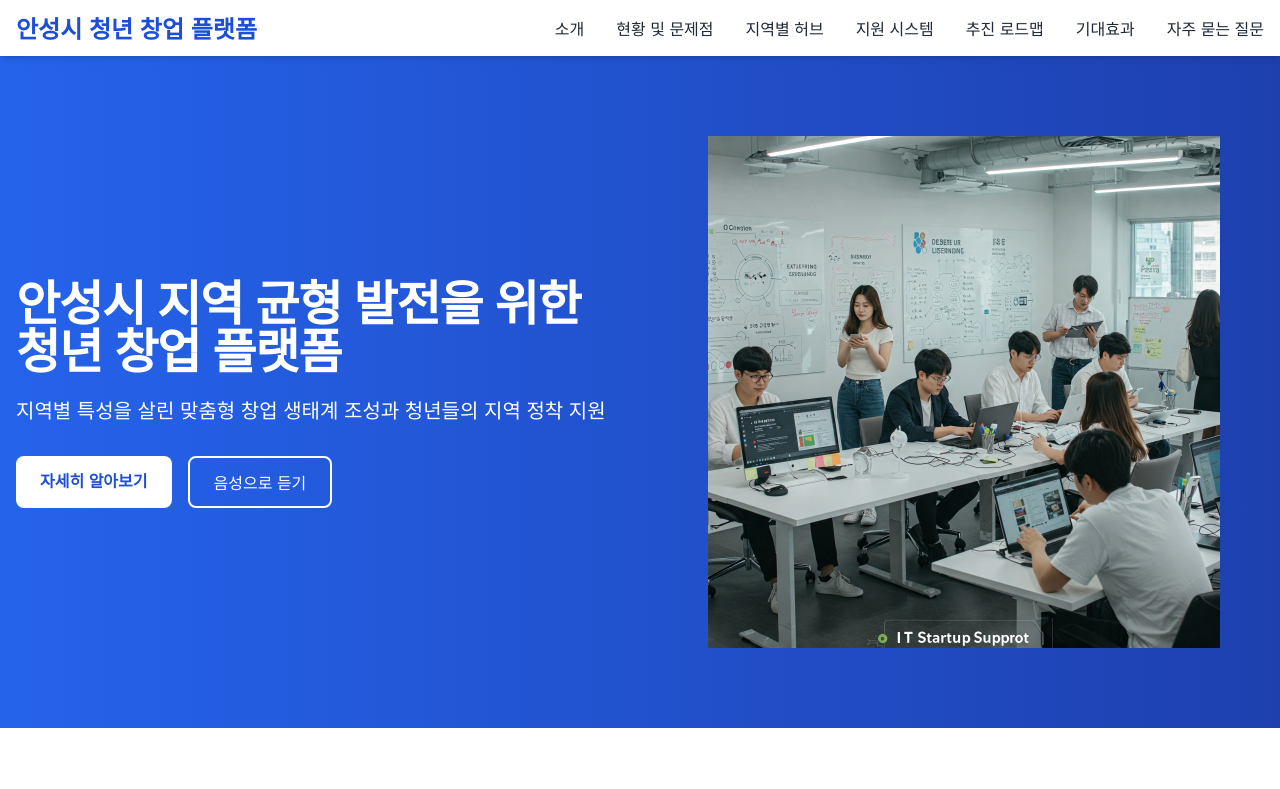
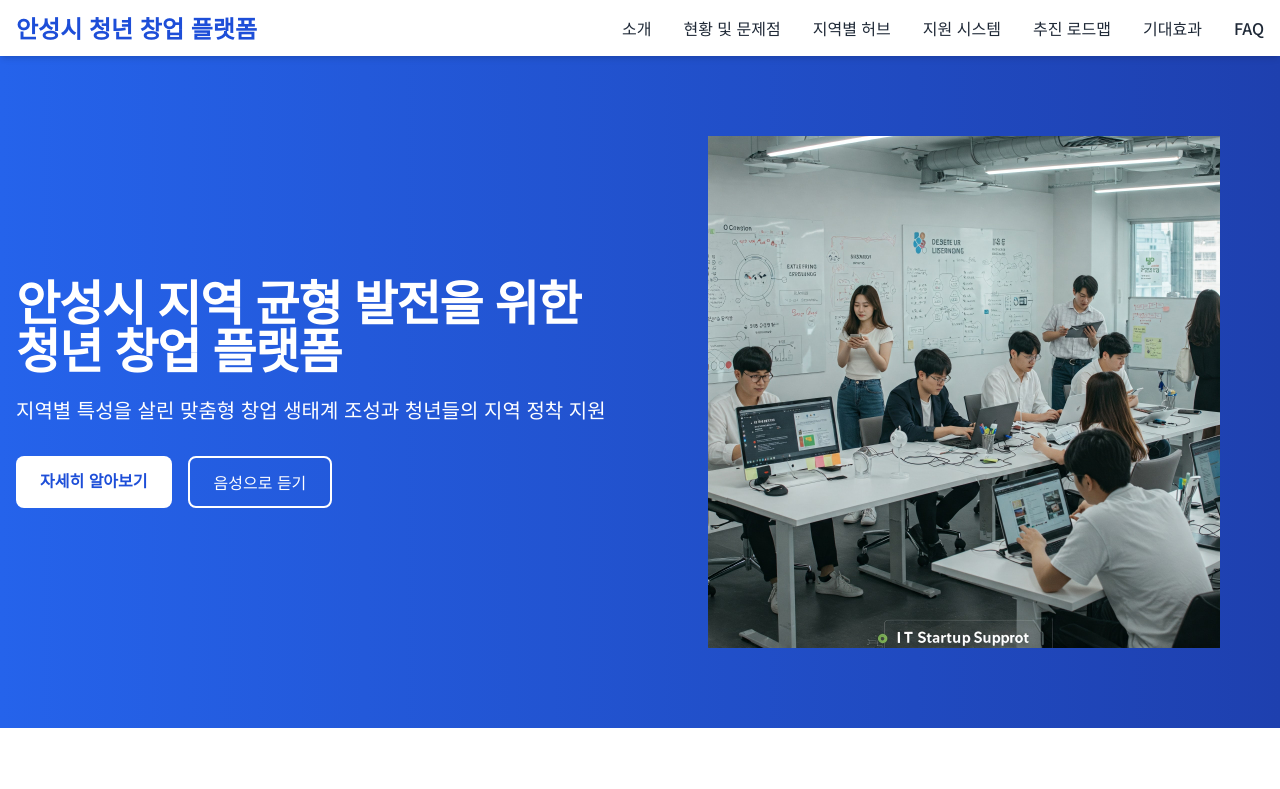
Before and after one commit to yonghwan1106/anseong, a plain HTML site: page index.html in a window 1280 px wide. Shown: the top 789 px of the page. Drawn offline with nearby package versions, Linux system fonts and the light colour scheme.

Commit message:
Add files via upload

```diff
--- a/index.html
+++ b/index.html
@@ -35,7 +35,7 @@
                 <a href="pages/support.html" class="font-medium hover:text-blue-600 transition">지원 시스템</a>
                 <a href="pages/roadmap.html" class="font-medium hover:text-blue-600 transition">추진 로드맵</a>
                 <a href="pages/benefits.html" class="font-medium hover:text-blue-600 transition">기대효과</a>
-                <a href="pages/faq.html" class="font-medium hover:text-blue-600 transition">자주 묻는 질문</a>
+                <a href="pages/faq.html" class="font-medium hover:text-blue-600 transition">FAQ</a>
             </div>
 
             <!-- Mobile menu button -->
@@ -55,7 +55,7 @@
                 <a href="pages/support.html" class="font-medium hover:text-blue-600 transition py-2">지원 시스템</a>
                 <a href="pages/roadmap.html" class="font-medium hover:text-blue-600 transition py-2">추진 로드맵</a>
                 <a href="pages/benefits.html" class="font-medium hover:text-blue-600 transition py-2">기대효과</a>
-                <a href="pages/faq.html" class="font-medium hover:text-blue-600 transition py-2">자주 묻는 질문</a>
+                <a href="pages/faq.html" class="font-medium hover:text-blue-600 transition py-2">FAQ</a>
         </div>
     </header>
 
```
